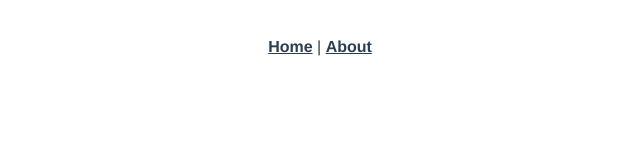
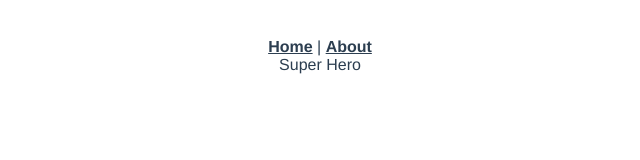
Before and after one commit to NonTechGuy/super-hero-vue, a Vue app: page /superhero in a window 1280 px wide. Before the commit this address had no page. Shown: the top 160 px of the page, without its empty margins (320-960 px from the left). Built offline with nearby package versions, Linux system fonts and the light colour scheme; the HTML template or start-up script is replaced by a standard one.

Commit message:
task: (Basic requirements) create a SuperheroView component and apply it to the route

```diff
--- a/src/router/index.ts
+++ b/src/router/index.ts
@@ -6,6 +6,11 @@
     path: '/',
     name: 'Home',
     component: Home,
+  },
+  {
+    path: '/superhero',
+    name: 'SuperHero',
+    component: () => import(/* webpackChunkName: "super-hero" */ '../views/SuperheroView.vue'),
   },
   {
     path: '/about',
--- /dev/null
+++ b/src/views/SuperheroView.vue
@@ -0,0 +1,12 @@
+<template>
+  <div>
+    Super Hero
+  </div>
+</template>
+
+<script lang="ts">
+export default {};
+</script>
+
+<style lang="scss" scoped>
+</style>
```
